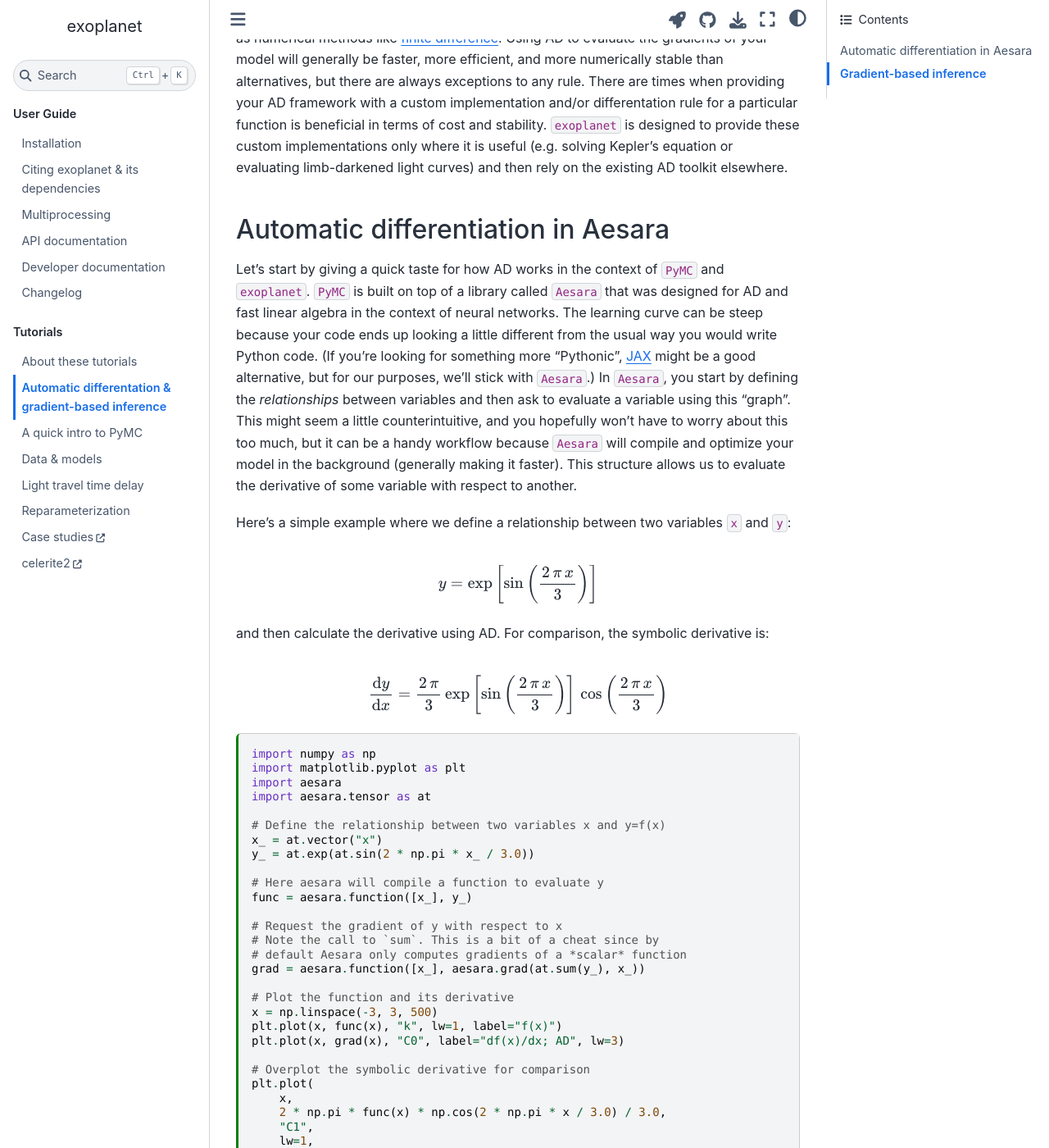
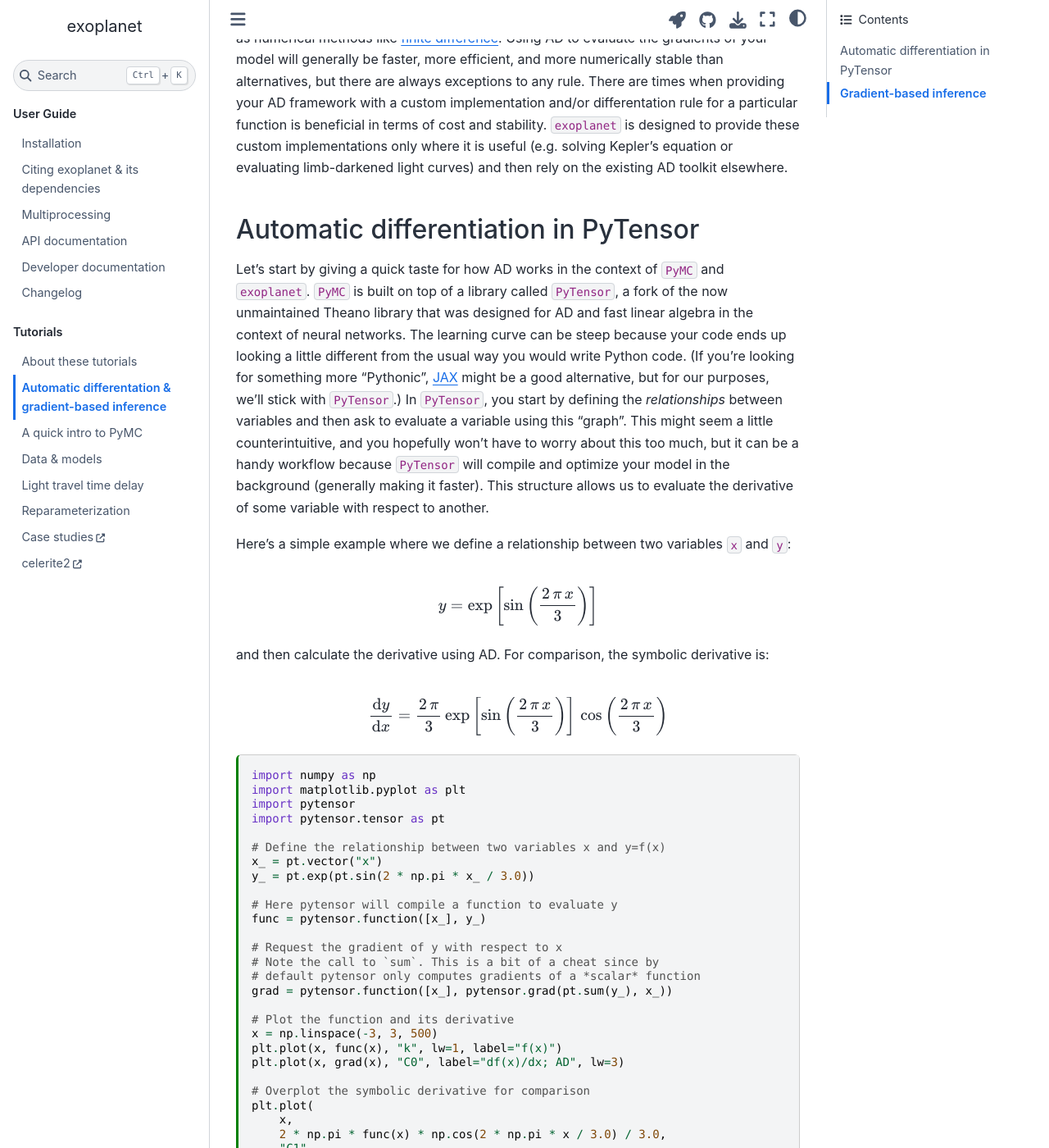
Before and after one commit to exoplanet-dev/exoplanet, a Sphinx documentation site: the page built from docs/tutorials/autodiff.md, in a window 1280 px wide and 1400 px high, scrolled down 682 px. Shown: the whole window at 82% size. Built offline with Sphinx 7.4.7 and the Sphinx Book theme 1.1.4, drawn with Linux system fonts in a browser that asks for light colours; some of the changed text lies outside the part shown.

Commit message:
Update docs from PyMC 4 to PyMC 5 (mostly pytensor -> Aesara)

````diff
--- a/docs/tutorials/autodiff.md
+++ b/docs/tutorials/autodiff.md
@@ -33,14 +33,14 @@ Using AD to evaluate the gradients of your model will generally be faster, more
 There are times when providing your AD framework with a custom implementation and/or differentation rule for a particular function is beneficial in terms of cost and stability.
 `exoplanet` is designed to provide these custom implementations only where it is useful (e.g. solving Kepler's equation or evaluating limb-darkened light curves) and then rely on the existing AD toolkit elsewhere.
 
-## Automatic differentiation in Aesara
+## Automatic differentiation in PyTensor
 
 Let's start by giving a quick taste for how AD works in the context of `PyMC` and `exoplanet`.
-`PyMC` is built on top of a library called `Aesara` that was designed for AD and fast linear algebra in the context of neural networks.
+`PyMC` is built on top of a library called `PyTensor`, a fork of the now unmaintained Theano library that was designed for AD and fast linear algebra in the context of neural networks.
 The learning curve can be steep because your code ends up looking a little different from the usual way you would write Python code.
-(If you're looking for something more "Pythonic", [JAX](https://github.com/google/jax) might be a good alternative, but for our purposes, we'll stick with `Aesara`.)
-In `Aesara`, you start by defining the _relationships_ between variables and then ask to evaluate a variable using this "graph".
-This might seem a little counterintuitive, and you hopefully won't have to worry about this too much, but it can be a handy workflow because `Aesara` will compile and optimize your model in the background (generally making it faster).
+(If you're looking for something more "Pythonic", [JAX](https://github.com/google/jax) might be a good alternative, but for our purposes, we'll stick with `PyTensor`.)
+In `PyTensor`, you start by defining the _relationships_ between variables and then ask to evaluate a variable using this "graph".
+This might seem a little counterintuitive, and you hopefully won't have to worry about this too much, but it can be a handy workflow because `PyTensor` will compile and optimize your model in the background (generally making it faster).
 This structure allows us to evaluate the derivative of some variable with respect to another.
 
 Here's a simple example where we define a relationship between two variables `x` and `y`:
@@ -59,20 +59,20 @@ $$
 ```{code-cell}
 import numpy as np
 import matplotlib.pyplot as plt
-import aesara
-import aesara.tensor as at
+import pytensor
+import pytensor.tensor as pt
 
 # Define the relationship between two variables x and y=f(x)
-x_ = at.vector("x")
-y_ = at.exp(at.sin(2 * np.pi * x_ / 3.0))
+x_ = pt.vector("x")
+y_ = pt.exp(pt.sin(2 * np.pi * x_ / 3.0))
 
-# Here aesara will compile a function to evaluate y
-func = aesara.function([x_], y_)
+# Here pytensor will compile a function to evaluate y
+func = pytensor.function([x_], y_)
 
 # Request the gradient of y with respect to x
 # Note the call to `sum`. This is a bit of a cheat since by
-# default Aesara only computes gradients of a *scalar* function
-grad = aesara.function([x_], aesara.grad(at.sum(y_), x_))
+# default pytensor only computes gradients of a *scalar* function
+grad = pytensor.function([x_], pytensor.grad(pt.sum(y_), x_))
 
 # Plot the function and its derivative
 x = np.linspace(-3, 3, 500)
@@ -100,7 +100,7 @@ In particular, I think that you'll probably pretty regularly find yourself exper
 ## Gradient-based inference
 
 Now that we have a way of easily evaluating the derivatives of scalar functions, we have a wide array of new inference algorithms at our disposal.
-For example, if we use Aesara to evaluate our log probability function, we could pass the value and gradient to [`scipy.optimize.minimize`](https://docs.scipy.org/doc/scipy/reference/generated/scipy.optimize.minimize.html) in order to find the maximum likelihood or maximum a posteriori parameters.
+For example, if we use PyTensor to evaluate our log probability function, we could pass the value and gradient to [`scipy.optimize.minimize`](https://docs.scipy.org/doc/scipy/reference/generated/scipy.optimize.minimize.html) in order to find the maximum likelihood or maximum a posteriori parameters.
 But, the point of `exoplanet` is that it integrates with `PyMC` which provides implementations of various gradient-based Markov chain Monte Carlo (MCMC) methods like [Hamiltonian Monte Carlo](https://en.wikipedia.org/wiki/Hamiltonian_Monte_Carlo) and [No U-Turn Sampling](https://arxiv.org/abs/1111.4246).
 `PyMC` also supports gradient-based methods for [variational inference](https://en.wikipedia.org/wiki/Variational_Bayesian_methods), but (so far) `exoplanet` had mostly been used for MCMC.
 
--- a/docs/user/dev.rst
+++ b/docs/user/dev.rst
@@ -84,7 +84,7 @@ computational run time. These can be found in the `case studies
 <https://github.com/exoplanet-dev/case-studies>`_ repo and there is more
 information there about how to contribute.
 
-3. **Theano/Aesara ops**: ``exoplanet`` comes bundled with a set of custom ops
+3. **Theano/PyTensor ops**: ``exoplanet`` comes bundled with a set of custom ops
 that are implemented in the `exoplanet-core project
 <https://github.com/exoplanet-dev/exoplanet-core>`_. As a user, hopefully you'll
 rarely interact with these directly, and we haven't put a lot of work into making
--- a/docs/user/install.rst
+++ b/docs/user/install.rst
@@ -2,6 +2,8 @@
 
 Installation
 ============
+
+.. TODO: Is this still true? Even for the PyMC >= 5 version?
 
 .. note:: ``exoplanet`` requires Python 3.6 and later.
 
````
Also changed, not shown: other parts of docs/user/install.rst (+1 -1 lines), docs/tutorials/about.md (+1 -1 lines), docs/tutorials/data-and-models.md (+15 -15 lines), docs/tutorials/intro-to-pymc.md (+15 -15 lines).
